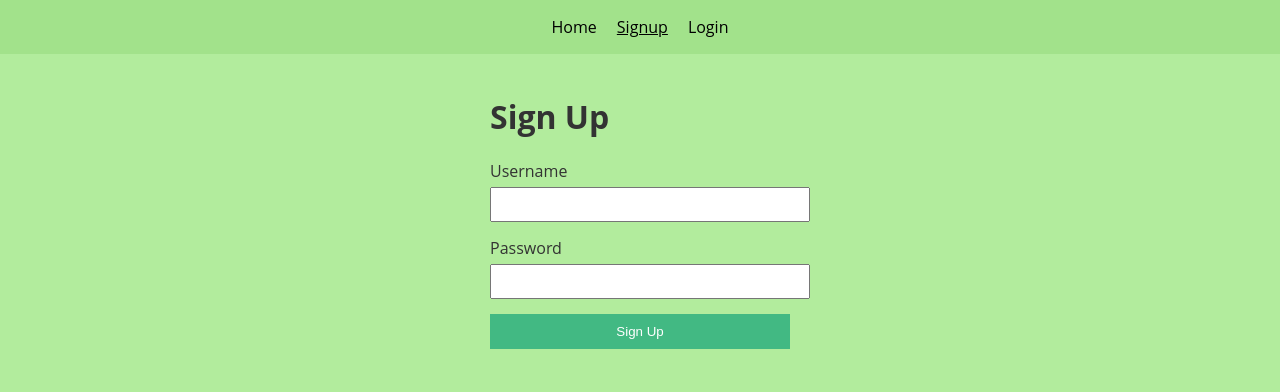
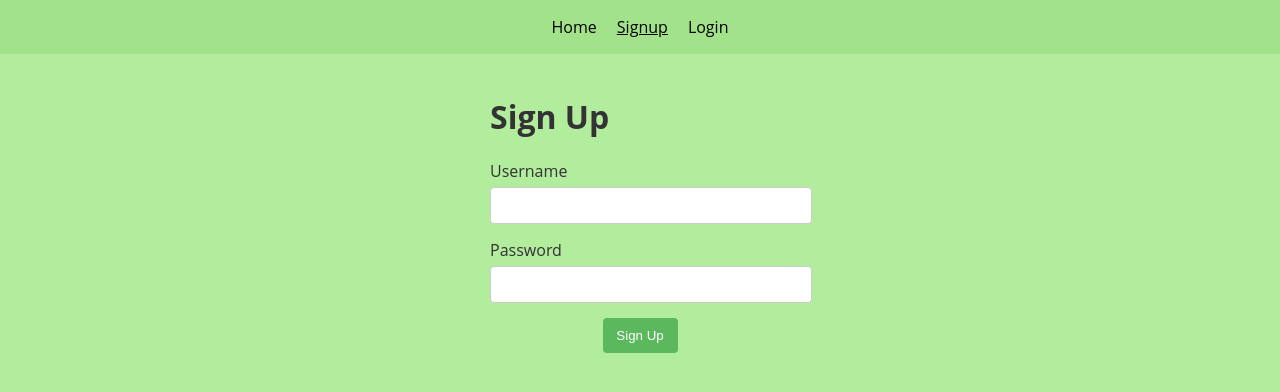
Before and after one commit to Mujahidul46/Habitville, a Vue app in the folder habitville_frontend/: page /signup in a window 1280 px wide. Shown: the top 392 px of the page. Built offline with nearby package versions, Linux system fonts and the light colour scheme.

Commit message:
Consistent styling for signup and login forms

```diff
--- a/habitville_frontend/src/components/UserLogin.vue
+++ b/habitville_frontend/src/components/UserLogin.vue
@@ -10,7 +10,7 @@
           <label for="password">Password</label>
           <input type="password" id="password" v-model="password" required />
         </div>
-        <div class="form-group">
+        <div class="form-group button-container">
           <button type="submit">Login</button>
         </div>
         <p v-if="errorMessage" class="error-message">{{ errorMessage }}</p>
@@ -53,7 +53,6 @@
   };
 </script>
 
-
 <style scoped>
   .login-container {
     max-width: 300px;
@@ -77,8 +76,14 @@
     border-radius: 4px;
   }
 
+  .button-container {
+    display: flex;
+    justify-content: center;
+    margin-bottom: 15px;
+  }
+
 .form-group button {
-    width: 100%;
+  width: 25%;
   padding: 10px;
   background-color: #5cb85c;
   color: white;
--- a/habitville_frontend/src/components/UserSignup.vue
+++ b/habitville_frontend/src/components/UserSignup.vue
@@ -10,7 +10,9 @@
         <label for="password">Password</label>
         <input type="password" id="password" v-model="password" required>
       </div>
+      <div class="form-group button-container">
         <button type="submit">Sign Up</button>
+      </div>
     </form>
   </div>
 </template>
@@ -45,7 +47,6 @@
 </script>
 
 <style scoped>
-  /* Add styles for your signup container here */
 .signup-container {
   max-width: 300px;
   margin: auto;
@@ -58,20 +59,38 @@
 
 .form-group label {
   display: block;
+  margin-bottom: 5px;
 }
 
 .form-group input {
   width: 100%;
-    padding: 8px;
-    margin-top: 5px;
+  padding: 10px;
+  border: 1px solid #ccc;
+  border-radius: 4px;
 }
 
-  button {
-    width: 100%;
+.button-container {
+  display: flex;
+  justify-content: center;
+  margin-bottom: 15px;
+}
+
+.form-group button {
+  width: 25%;
   padding: 10px;
-    background-color: #42b983;
+  background-color: #5cb85c;
   color: white;
   border: none;
+  border-radius: 4px;
   cursor: pointer;
 }
+
+.form-group button:hover {
+  background-color: #4cae4c;
+}
+
+.error-message {
+  color: red;
+  text-align: center;
+}
 </style>
```
Also changed, not shown: habitville_frontend/src/components/NavBar.vue (indentation only), 1 other file (tests, documents, lock files or other folders). Lines whose indentation alone changed are shown as unchanged.
